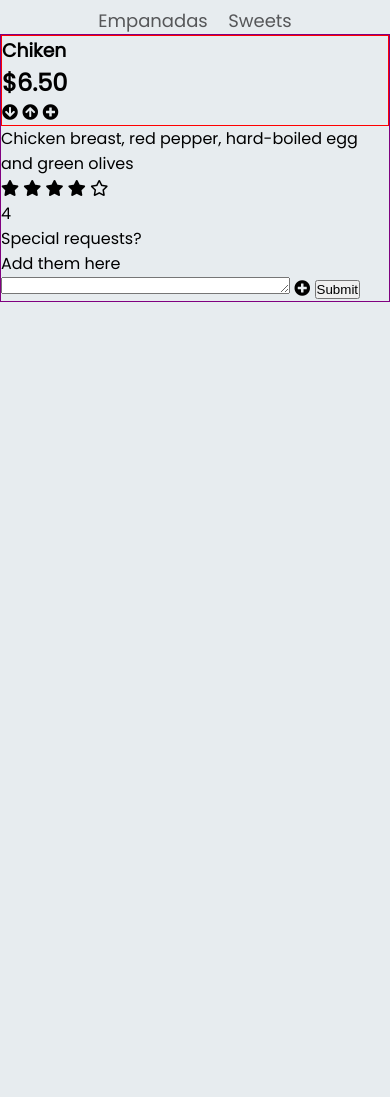
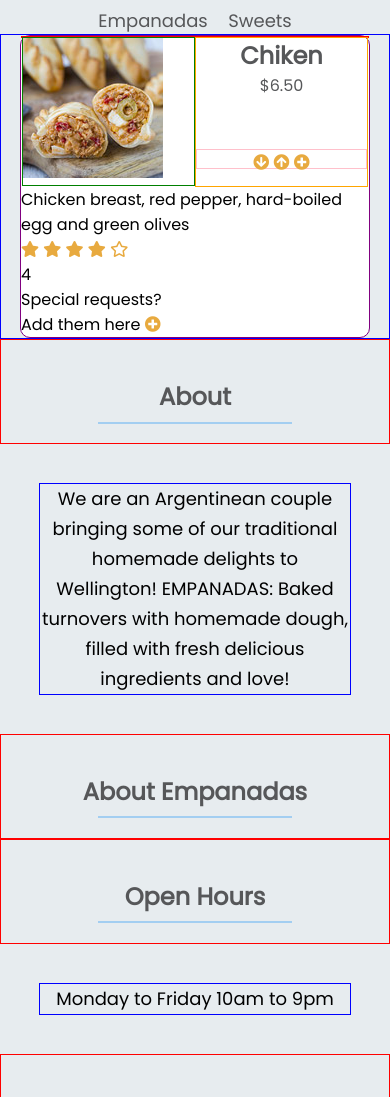
Before and after one commit to NataliaCatalina/summative-assigment-1-natalia-ramirez, a plain HTML site: page index.html in a window 390 px wide. Shown: the part 903-2000 px from the top of the page. Before the commit the page ends 1205 px from the top, so only its background shows below. Drawn offline with nearby package versions, Linux system fonts and the light colour scheme.

Commit message:
skeleton

```diff
--- a/index.html
+++ b/index.html
@@ -36,17 +36,17 @@
       <ul class="top-list">
         <li class="top-nav-list"><a class="top-nav-link" href="#home"></a>Home</li>
         <li class="top-nav-list"><a class="top-nav-link" href="#menu"></a>Menu</li>
-        <li class="top-nav-list"><a class="top-nav-link" href="#"></a>About</li>
-        <li class="top-nav-list"><a class="top-nav-link" href="#"></a>Contact Us</li>
+        <li class="top-nav-list"><a class="top-nav-link" href="about"></a>About</li>
+        <li class="top-nav-list"><a class="top-nav-link" href="contact"></a>Contact Us</li>
       </ul>
     </nav>
 
     <nav id="drop-nav" class="drop-nav__mobile">
       <ul>
-        <li href="home">Home</li>
-        <li href="menu">Menu</li>
-        <li href="#">About</li>
-        <li href="#">Contact Us</li>
+        <li><a href="#home"></a>Home</li>
+        <li><a href="#menu"></a>Menu</li>
+        <li><a href="#about"></a>About</li>
+        <li><a href="#contact-us"></a>Contact Us</li>
       </ul>
     </nav>
 
@@ -97,31 +97,41 @@
 
 <!-- BOX 01 -->
   <div class="box__empanadas--menu">
+
     <div class="box__empanada--chiken">
-      <div class="type-price">
-        <h3>Chiken</h3>
-        <h2>$6.50</h2>
-        <i class="fas fa-arrow-circle-down"></i>
-        <i class="fas fa-arrow-circle-up"></i>
-        <i class="fas fa-plus-circle"></i>
+      <div class="box__empanada--top">
+        <div class="info__photo">
+          <img src="images/empanada-chicken.jpg" alt="chicken empanada ">
+        </div>
+        <div class="info__type-price">
+          <h2>Chiken</h2>
+          <p>$6.50</p>
+
+          <div class="btn__box">
+          <i class="fas fa-arrow-circle-down menu__box--icon"></i>
+          <i class="fas fa-arrow-circle-up menu__box--icon"></i>
+          <i class="fas fa-plus-circle menu__box--icon"></i>
+          </div>
+
+        </div>
       </div>
-      <div class="">
+
+      <div class="info__description-request">
         <p>Chicken breast, red pepper, hard-boiled egg and green olives</p>
         <div class="ranking">
-          <i class="fas fa-star"></i>
-          <i class="fas fa-star"></i>
-          <i class="fas fa-star"></i>
-          <i class="fas fa-star"></i>
-          <i class="far fa-star"></i>
+          <i class="fas fa-star menu__box--icon"></i>
+          <i class="fas fa-star menu__box--icon"></i>
+          <i class="fas fa-star menu__box--icon"></i>
+          <i class="fas fa-star menu__box--icon"></i>
+          <i class="far fa-star menu__box--icon"></i>
           <p>4</p>
         </div>
         <form class="form__request" action="index.html" method="post">
            <p>Special requests?</p>
            <label for="message">Add them here</label>
-           <textarea id="message" name="message" rows="1" cols="34" class="textarea">
-           </textarea>
-            <b><i class="fas fa-plus-circle"></i></b>
-           <input type="submit" value="Submit" id="submit">
+           <!-- <textarea id="message" name="message" rows="1" cols="34" class="textarea"></textarea> -->
+            <b><i class="fas fa-plus-circle menu__box--icon"></i></b>
+           <!-- <input type="submit" value="Submit" id="submit"> -->
          </form>
 
       </div>
@@ -130,6 +140,55 @@
   </div>
 
 </section> <!-- end menu -->
+
+<section id="about">
+
+  <div>
+    <div class="title_menu">
+      <h1>About</h1>
+      <div class="blue-line"></div>
+    </div>
+  </div>
+
+  <p class="information-text">We are an Argentinean couple bringing some of our traditional homemade
+    delights to Wellington! EMPANADAS: Baked turnovers with homemade dough,
+    filled with fresh delicious ingredients and love! </p>
+
+
+  <div>
+    <div class="title_menu">
+      <h1>About Empanadas</h1>
+      <div class="blue-line"></div>
+    </div>
+  </div>
+
+  <div>
+    <div class="title_menu">
+      <h1>Open Hours</h1>
+      <div class="blue-line"></div>
+    </div>
+  </div>
+
+  <p class="information-text">Monday to Friday 10am to 9pm </p>
+
+</section> <!-- end section about -->
+
+<section id="contact-us">
+
+  <div>
+    <div class="title_menu">
+      <h1>Contact Us</h1>
+      <div class="blue-line"></div>
+    </div>
+  </div>
+
+  <p class="information-text">Tell us what you think and how we’re doing</p>
+
+  <p class="information-text__contact">Tel: 0210 832 6003 <br> Email: aye.empanadasandmore</p>
+
+  <p class="information-text__contact">43 Coutts Street <br> Kilbirnie, <br> Wellington 6022</p>
+
+</section> <!-- end section contact-us -->
 
 <!-- script -->
     <script
--- a/sass/_desktop.scss
+++ b/sass/_desktop.scss
@@ -1,6 +1,6 @@
 @media screen and (min-width: 800px) {
 
-.top-nav__mobile{
+.drop-nav__mobile{
   display: none;
 }
 
--- a/sass/_mobile.scss
+++ b/sass/_mobile.scss
@@ -29,6 +29,8 @@
     text-align: center;
    }
  }
+
+
 
 .logo{
   width: 70%;
@@ -62,6 +64,7 @@
     text-align: center;
     margin-bottom: 2%;
     margin-top: 10%;
+    color: $color_gray;
   }
 }
 
@@ -98,16 +101,68 @@
 
  // *************************************************EMPANADAS
 
- .box__empanadas--menu {
+ .box__empanadas--menu{
    width: 100%;
    height: auto;
+   border: 1px solid blue;
+ }
+
+ .box__empanada--chiken {
+   width: 350px;
+   height: auto;
+   background: $color_white;
    border: 1px solid purple;
-   .type-price {
+   margin: auto;
+   border-radius: 10px;
+   display: block;
+   .box__empanada--top {
      width: 100%;
      height: auto;
      border: 1px solid red;
+
    }
  }
 
+ .info__photo {
+   width: 50%;
+   height: auto;
+   border: 1px solid green;
+   float: left;
+
+ }
+ .info__type-price{
+   width: 50%;
+   height: 150px;
+   border: 1px solid orange;
+   float: left;
+   text-align: center;
+   h2{
+     // text-align: center;
+     font-size: 24px;
+     color: $color_gray;
+     font-weight: bold;
+   }
+ }
+
+ .info__type-price{
+   p {
+     font-size: 16px;
+     font-weight: normal;
+     color: $color_gray;
+   }
+ }
+
+.btn__box{
+  width: 100%;
+  height: 20px;
+  margin-top: 30%;
+  border: 1px solid pink;
+}
+
+
+
+
+//  *****************************************************ABOUT
+
 
 } //end of mobile
--- a/sass/_tablet.scss
+++ b/sass/_tablet.scss
@@ -1,6 +1,6 @@
 @media screen and (min-width: 601px) and (max-width: 799px){
 
-.top-nav__mobile{
+.drop-nav__mobile{
     display: none;
   }
 
--- a/sass/_typography.scss
+++ b/sass/_typography.scss
@@ -11,3 +11,31 @@
   padding: 5px;
   // border: 1px solid purple;
 }
+
+
+.menu__box--icon {
+   // font-size: 16px;
+   color: $color_yellow;
+   }
+
+
+.information-text{
+  font-family: Poppins;
+  font-style: normal;
+  font-weight: normal;
+  font-size: 18px;
+  line-height: 30px;
+  text-align: center;
+  border: 1px solid blue;
+  margin: 10%;
+}
+
+.information-text__contact{
+  font-family: Poppins;
+font-style: normal;
+font-weight: 300;
+font-size: 18px;
+line-height: 30px;
+border: 1px solid red;
+margin-left: 10%;
+}
```
Also changed, not shown: css/style.css, 1 other file.
